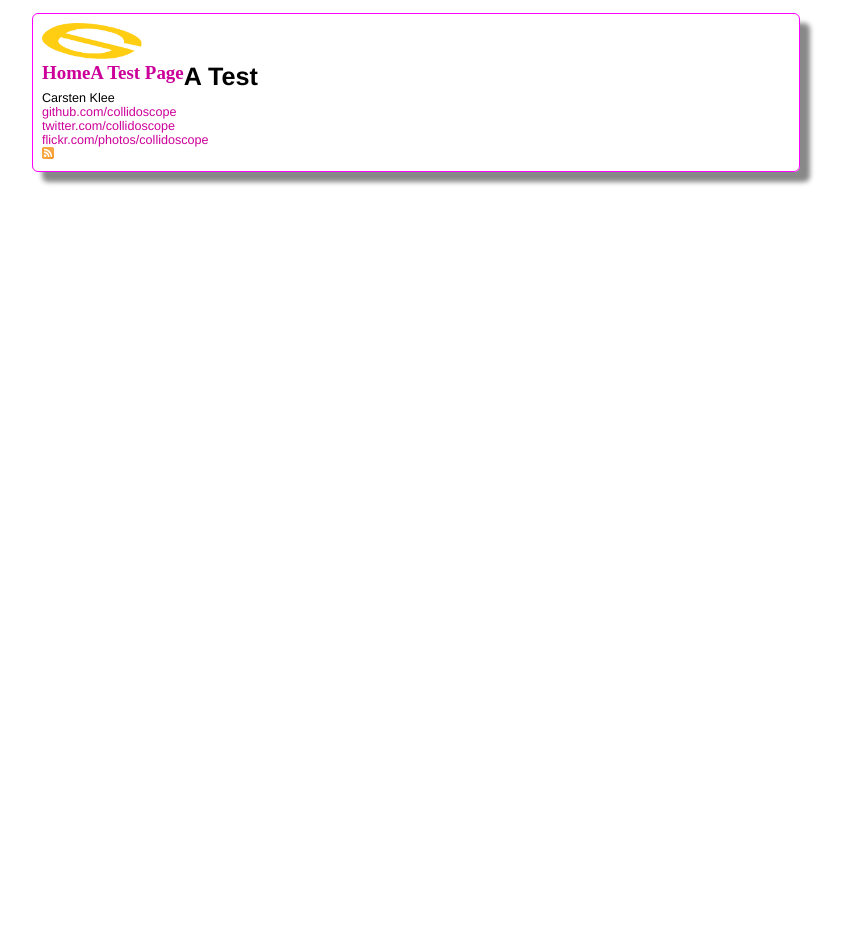
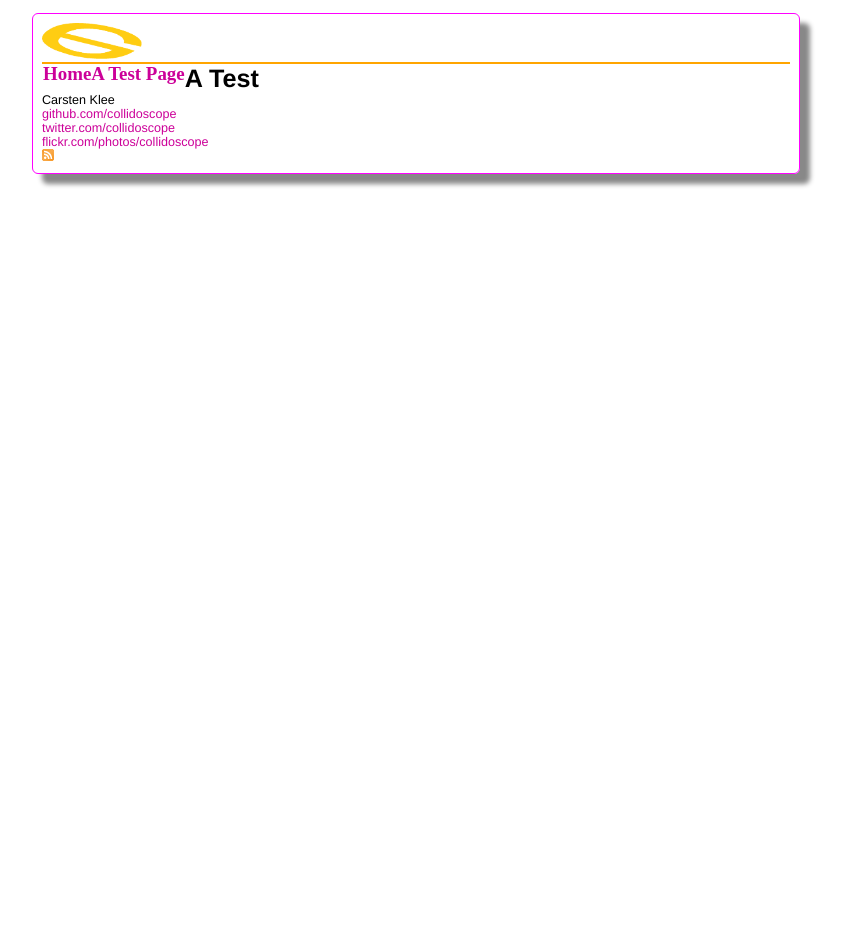
Before and after one commit to collidoscope/collidoscope.github.com, a Jekyll site: the page built from test/test.md, in a window 1280 px wide. Shown: the whole page, without its empty margins (224-1068 px from the left). Built offline with Jekyll 4.4.1, drawn with Linux system fonts in a browser that asks for light colours; some web fonts are replaced; Markdown is read by kramdown in place of the engine named in the settings.

Commit message:
Updated css/screen.css

```diff
--- a/css/screen.css
+++ b/css/screen.css
@@ -48,7 +48,7 @@ src: url('http://fonts.googleapis.com/css?family=Cedarville+Cursive');
 #nav_ul{list-style-type:none;}
 .nav_li, .nav_li_active{float:left;}
 a.nav_a {font-family: 'Cedarville Cursive', cursive;font-size:1.5em;font-weight:bold;}
-#main_nav{float:none:clear:both;}
+#main_nav{float:none:clear:both;border:1px solid orange;}
 
 /*****************************************************************************/
 /*
```
